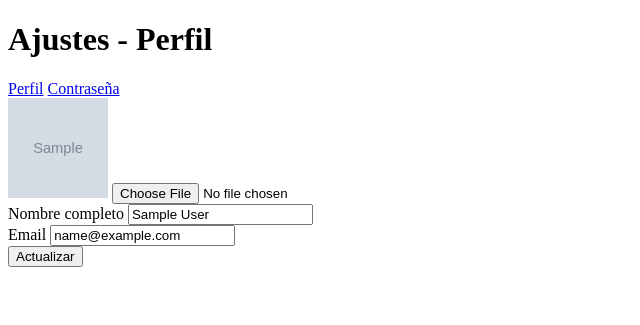
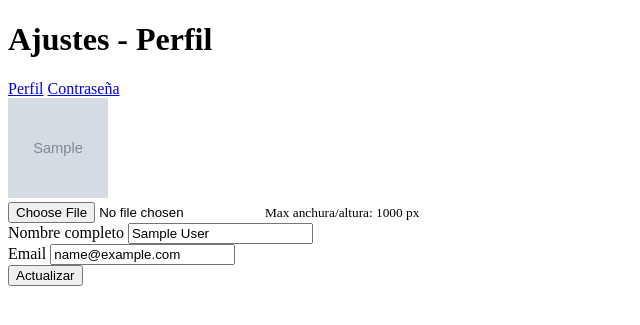
Before and after one commit to Boniich/ecommerce-igniter, a CodeIgniter app: the page made by application/views/admin_panel/settings/admin/admin_settings_view.php in a window 1280 px wide. Shown: the top 325 px of the page, without its empty margins (0-640 px from the left). Run offline with CodeIgniter, Linux system fonts and the light colour scheme; the template is opened without the code that fills it: most values are stand-ins (such as "Sample title", 1, 10 or a date in 2020); grey boxes marked "Sample" are stand-in pictures.

Commit message:
feat: change the type of form to be able to recive an image

```diff
--- a/application/views/admin_panel/settings/admin/admin_settings_view.php
+++ b/application/views/admin_panel/settings/admin/admin_settings_view.php
@@ -19,15 +19,19 @@ defined('BASEPATH') or exit('No direct script access allowed');
 
             <div class="w-50 bg-light shadow p-3 mb-5 bg-body rounded border border-secondary rounded-3">
                 <?php foreach ($admin_data as $data) : ?>
-                    <?php echo form_open('admin_settings/profile/update_admin_profile'); ?>
-                    <div class="col mb-3">
+                    <?php echo form_open_multipart('admin_settings/profile/update_admin_profile'); ?>
+                    <div class="d-flex mb-3">
                         <?php if ($data['image'] == NULL || $data['image'] == '') {
                             $image = './assets/image-profile.png';
                         } else {
                             $image = './uploads/' . $data['image'];
                         } ?>
                         <img src="<?php echo base_url($image); ?>" class="rounded-circle" width="100" height="100"></img>
-                        <input type="file" name="profile_image" accept="image/png, image/jpeg" />
+
+                        <div class="row ps-3 h-25">
+                            <input class="pb-2" type="file" name="image" accept="image/png, image/jpeg" />
+                            <small class="text-danger">Max anchura/altura: 1000 px</small>
+                        </div>
                     </div>
                     <div class="col mb-3">
                         <label for="full_name" class="form-label">Nombre completo</label>
```
